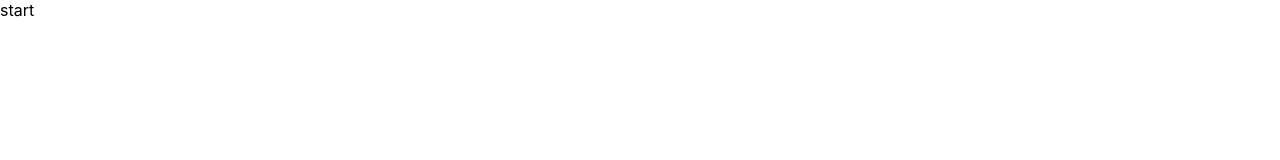
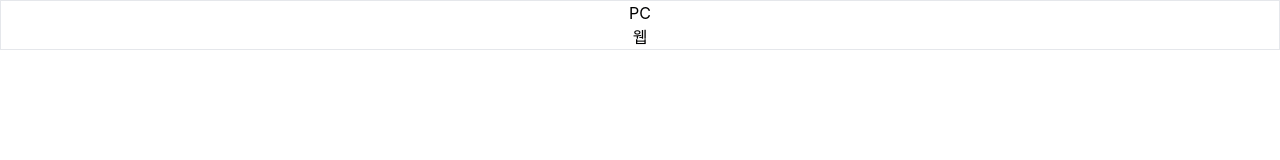
Before and after one commit to chaemina/BeCareFul_FE, a React (Create React App) app in the folder my-app/: page / in a window 1280 px wide. Shown: the top 160 px of the page. Built offline with nearby package versions, Linux system fonts and the light colour scheme.

Commit message:
feat : tailwind css
tailwind로 css 구현하기 위해 config 파일 생성

```diff
--- a/my-app/src/App.css
+++ b/my-app/src/App.css
@@ -0,0 +1,5 @@
+@tailwind base;
+
+@tailwind components;
+
+@tailwind utilities;
--- /dev/null
+++ b/my-app/src/components/atoms/Container.jsx
@@ -0,0 +1,11 @@
+const Container = ({ children, className }) => {
+  return (
+    <div
+      className={`border w-full h-full flex flex-col justify-center items-center ${className}`}
+    >
+      {children}
+    </div>
+  );
+};
+
+export default Container;
--- /dev/null
+++ b/my-app/src/components/atoms/Inner.jsx
@@ -0,0 +1,19 @@
+import styled from "styled-components";
+
+const StyledInner = styled.div`
+  width: 100%;
+  margin: 0 auto;
+  position: relative;
+
+  // 중앙정렬
+  justify-content : center;
+  align-items : center;
+  display: flex;
+  flex-direction: column;
+}`;
+
+const Inner = ({ children, className }) => {
+  return <StyledInner className={className}>{children}</StyledInner>;
+};
+
+export default Inner;
--- /dev/null
+++ b/my-app/src/components/atoms/Resoinsive.jsx
@@ -0,0 +1,19 @@
+import React from "react";
+import { useMediaQuery } from "react-responsive";
+
+// 반응형 레이아웃
+export const Mobile = ({ children }) => {
+  const isMobile = useMediaQuery({
+    query: "(max-width:768px)",
+  });
+
+  return <>{isMobile && children}</>;
+};
+
+export const PC = ({ children }) => {
+  const isPc = useMediaQuery({
+    query: "(min-width:769px)",
+  });
+
+  return <>{isPc && children}</>;
+};
--- a/my-app/src/pages/StartPage.jsx
+++ b/my-app/src/pages/StartPage.jsx
@@ -1,8 +1,34 @@
+import Container from "../components/atoms/Container";
+import Inner from "../components/atoms/Inner";
+import { Mobile, PC } from "../components/atoms/Resoinsive";
+
 const StartPage = () => {
   return (
-    <main>
-      <div>start</div>
-    </main>
+    <>
+      {/* PC */}
+      <PC>
+        <Container>
+          <Inner>
+            <div>PC</div>
+          </Inner>
+          <Inner>
+            <div>웹</div>
+          </Inner>
+        </Container>
+      </PC>
+
+      {/* 모바일 */}
+      <Mobile>
+        <Container className="text-blue-500">
+          <Inner>
+            <div>Mobile</div>
+          </Inner>
+          <Inner>
+            <div>모바일</div>
+          </Inner>
+        </Container>
+      </Mobile>
+    </>
   );
 };
 
--- /dev/null
+++ b/my-app/tailwind.config.js
@@ -0,0 +1,13 @@
+/** @type {import('tailwindcss').Config} */
+module.exports = {
+  content: ["./src/**/*.jsx"],
+  theme: {
+    extend: {
+      borderWidth: {
+        2: "2px",
+        3: "3px",
+      },
+    },
+  },
+  plugins: [],
+};
```
Also changed, not shown: my-app/src/components/atoms/Button.jsx (added).
